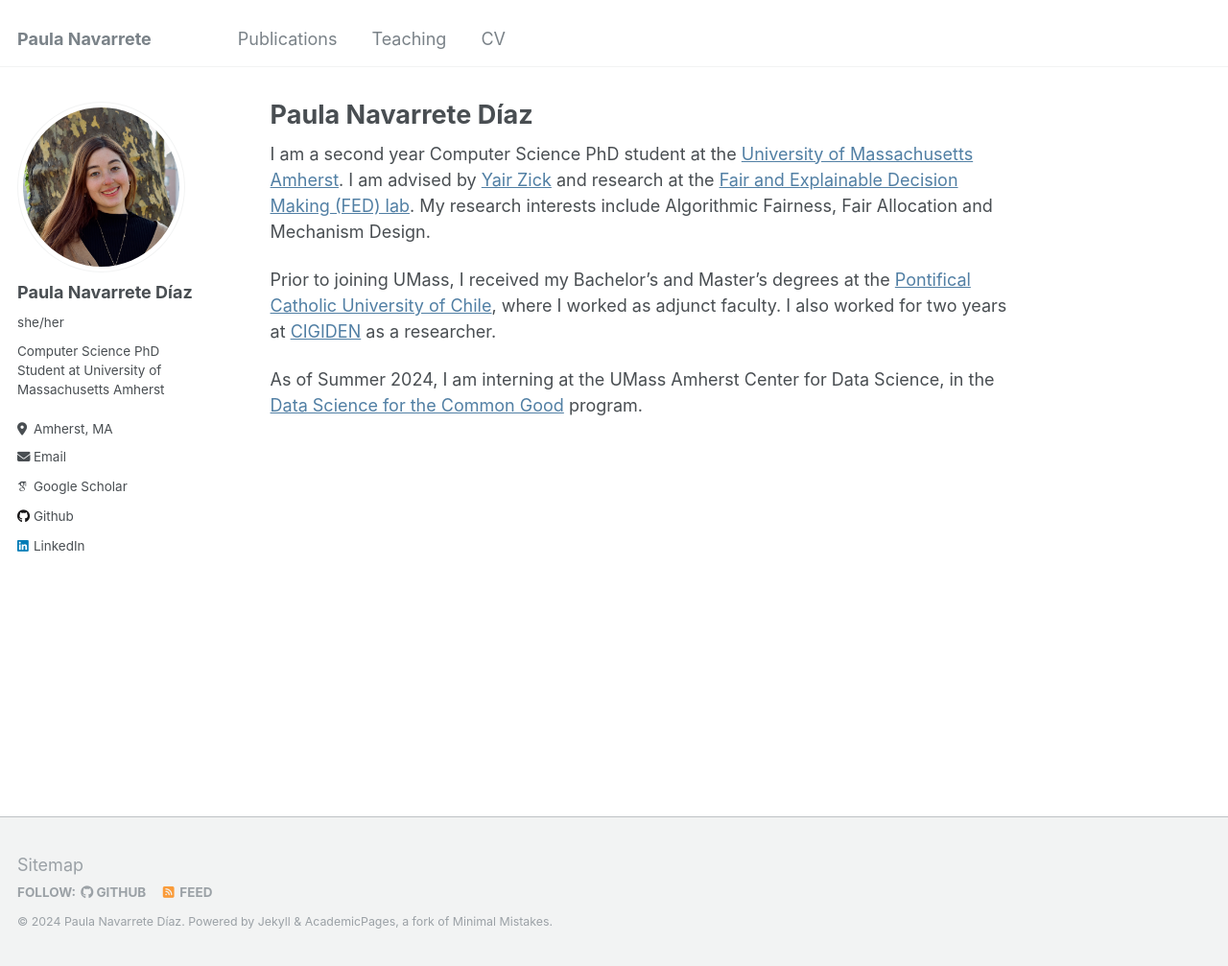
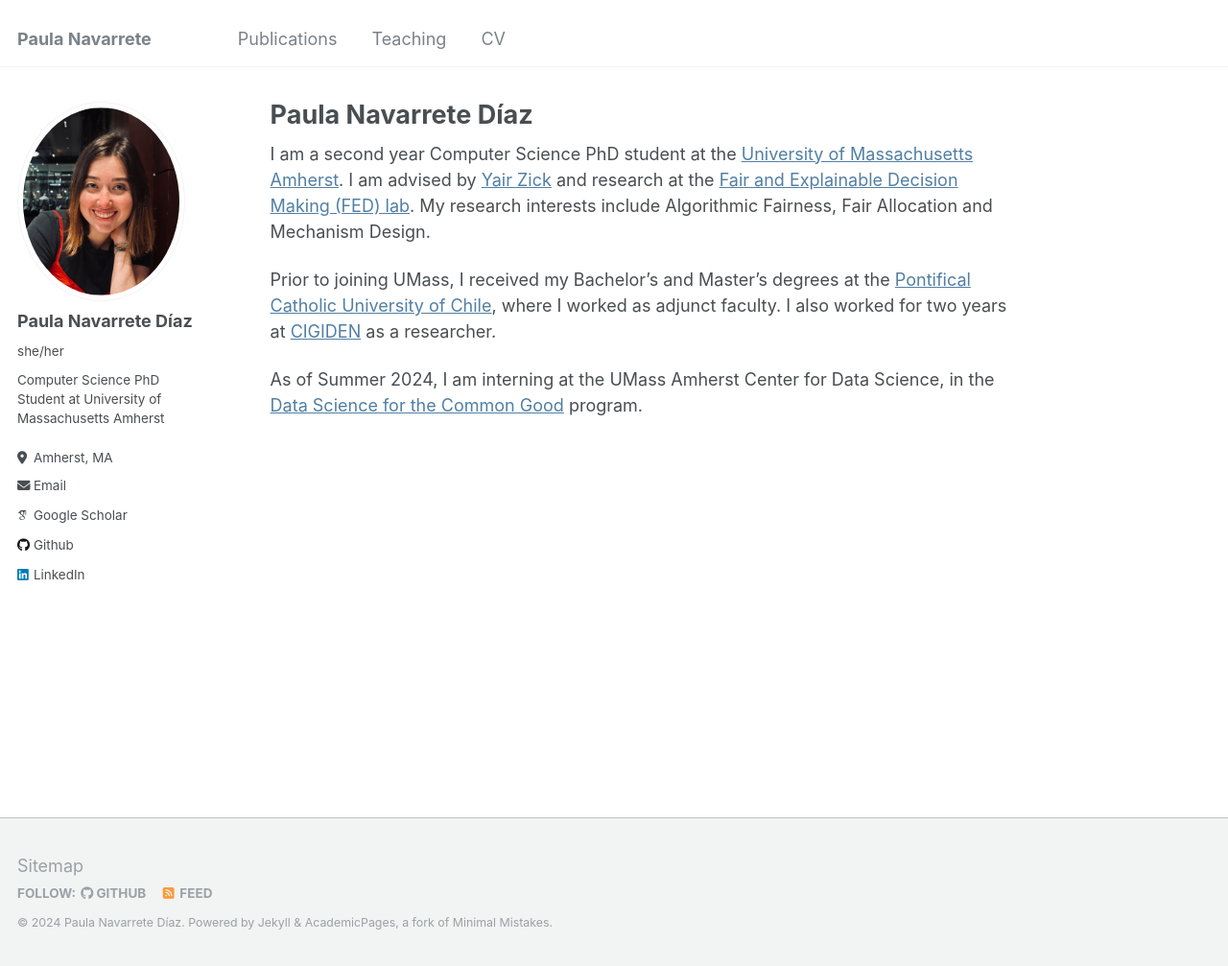
Before and after one commit to cheerstopaula/cheerstopaula.github.io, a Jekyll site: the page built from _pages/about.md, in a window 1280 px wide and 1007 px high. Shown: the whole window at 96% size. Built offline with Jekyll 4.4.1, drawn with Linux system fonts in a browser that asks for light colours; some web fonts are replaced.

Commit message:
Update _config.yml

```diff
--- a/_config.yml
+++ b/_config.yml
@@ -21,7 +21,7 @@ repository               : "cheerstopaula/cheerstopaula.github.io"
 #               Additional customization can be done by editing /_includes/author-profile.html
 author:
   # Biographic information
-  avatar           : "profile.png"
+  avatar           : "profile1.png"
   name             : "Paula Navarrete Díaz"
   pronouns         : "she/her"
   bio              : "Computer Science PhD Student at University of Massachusetts Amherst"
```
